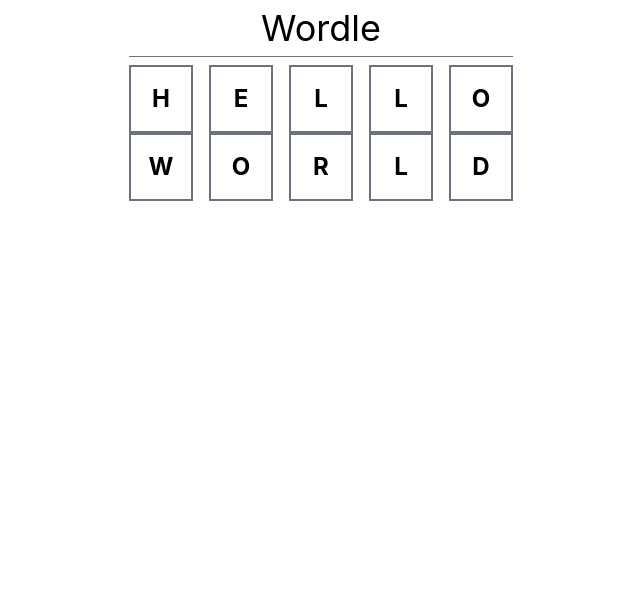
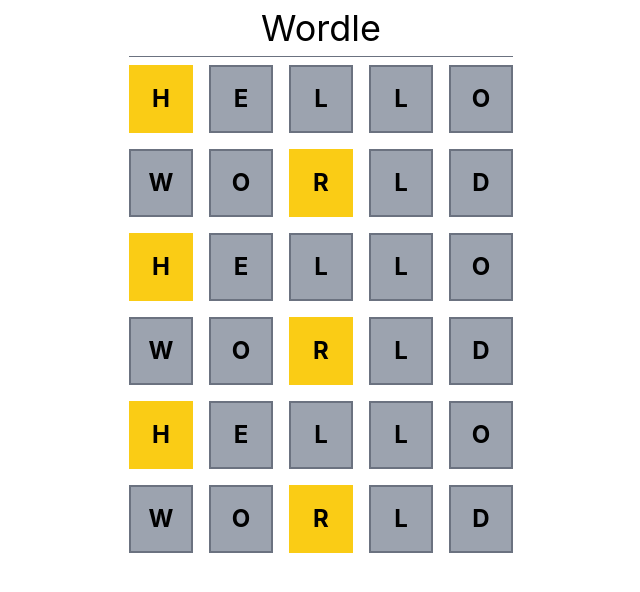
Before and after one commit to dorothymea/wordel-code, a React (Vite) app: page / in a window 1280 px wide. Shown: the top 592 px of the page, without its empty margins (319-959 px from the left). Built offline with nearby package versions, Linux system fonts and the light colour scheme.

Commit message:
添加wordrow部分样式

```diff
--- a/src/App.tsx
+++ b/src/App.tsx
@@ -5,7 +5,11 @@
             <header className="border-b border-gray-500 pb-2 my-2">
                 <h1 className="text-4xl text-center">Wordle </h1>
             </header>
-            <main>
+            <main className="grid grid-rows-6 gap-4">
+                <WordRow letters='hello'/>
+                <WordRow letters='world'/>
+                <WordRow letters='hello'/>
+                <WordRow letters='world'/>
                 <WordRow letters='hello'/>
                 <WordRow letters='world'/>
             </main>
--- a/src/components/WordRow.tsx
+++ b/src/components/WordRow.tsx
@@ -1,3 +1,5 @@
+import {computeGuess, LetterState} from "../word-utils";
+
 const LETTER_LENGTH = 5
 
 interface WordRowProps{
@@ -6,22 +8,35 @@
 
 function WordRow({letters:lettersProp = ''}:WordRowProps) {
     const lettersRemaining = LETTER_LENGTH - lettersProp.length
-    const letters = lettersProp.split('').concat(Array(lettersRemaining).fill(''))
+    const letters = lettersProp
+        .split('')
+        .concat(Array(lettersRemaining).fill(''))
+    const guessState = computeGuess(lettersProp)
+
     return (
         <div className="grid grid-cols-5 gap-4">
-            {letters.map(char => (
-                <CharBox value={char} key={char}/>
+            {letters.map((char,index)=> (
+                <CharBox value={char} key={index} state={guessState[index]}/>
             ))}
         </div>
     )
 }
-
-function CharBox ({value}:{value:string}){
+interface CharBoxProps {
+    value:string;
+    state?:LetterState
+}
+function CharBox ({value,state}:CharBoxProps){
+    const stateStyles = state == null ? '' : charStateStyles[state]
     return(
-        <div className="inline-block border-2 border border-gray-500 p-4  uppercase font-bold text-2xl text-center">
+        <div className={`inline-block border-2 border border-gray-500 p-4  uppercase font-bold text-2xl text-center ${stateStyles}`}>
             {value}
         </div>
     )
 
 }
+const charStateStyles = {
+    [LetterState.Miss]:'bg-gray-400 border-gray-400',
+    [LetterState.Present]:'bg-yellow-400 border-yellow-400',
+    [LetterState.Match]:'bg-green-400 border-green-400'
+}
 export default WordRow
--- a/src/word-utils.ts
+++ b/src/word-utils.ts
@@ -1,16 +1,18 @@
 import wordBank from './word-bank.json'
+
 
 export enum LetterState{
     Miss,
     Present,
     Match
 }
-
+const word = getRandomWord()
+console.log(word)
 function getRandomWord():string{
     return wordBank[Math.floor(Math.random() * wordBank.length)]
 }
 
-function computeGuess(guess:string,answer:string):LetterState[]{
+function computeGuess(guess:string,answer:string=word):LetterState[]{
     const result:LetterState[] = []
 
     if(guess.length !== answer.length){return result}
```
